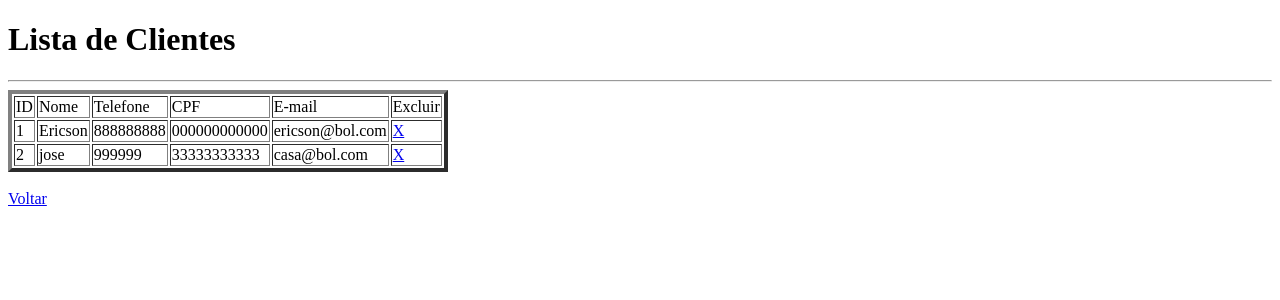
After one commit to ericsonnascimento/projeto_site, a Flask app: page /lista in a window 1280 px wide. The commit adds this page. Shown: the top 300 px of the page. Run offline with Flask 2, Linux system fonts and the light colour scheme; data comes from the database, SQL or seed files in the repository; both versions use the stored data as it was after the commit.

Commit message:
Inclusão das paginas cadastro, lista, entre link para voltar a página.

```diff
--- a/app.py
+++ b/app.py
@@ -1,16 +1,15 @@
 from flask import Flask, render_template, request, url_for, redirect
 from flask_sqlalchemy import SQLAlchemy
 
-
 app = Flask(__name__)
 app.config['SQLALCHEMY_DATABASE_URI'] = 'sqlite:///db.sqlite'
-app.config['SQLALCHEMY_TRACK_MODIFICATIONS'] = False #não está no tutorial, coloquei a linha para parar o erro
+app.config['SQLALCHEMY_TRACK_MODIFICATIONS'] = False #não está no tutorial, coloquei a linha para parar o erro ao inicializar o servidor
 
 db = SQLAlchemy(app)
 
 class Pessoa(db.Model):
 
-    __tablename__= 'cliente'
+    __tablename__ = 'cliente'
 
     _id = db.Column(db.Integer, primary_key=True, autoincrement=True)
     nome = db.Column(db.String)
@@ -30,5 +29,39 @@ db.create_all()
 def index():
     return render_template('index.html')
 
+@app.route('/cadastrar')
+def cadastrar():
+    return render_template('cadastro.html')
+
+@app.route('/cadastro', methods=['GET', 'POST'])
+def cadastro():
+    if request.method == 'POST':
+        nome = request.form.get('nome')
+        telefone = request.form.get('telefone')
+        cpf = request.form.get('cpf')
+        email = request.form.get('email')
+
+        if nome and telefone and cpf and email:
+            p = Pessoa(nome, telefone, cpf, email)
+            db.session.add(p)
+            db.session.commit()
+
+    return redirect(url_for('index'))
+
+@app.route('/lista')
+def lista():
+    pessoas = Pessoa.query.all()
+    return render_template('lista.html', pessoas=pessoas)
+
+@app.route('/excluir/<int:id>')
+def excluir(id):
+    pessoa = Pessoa.query.filter_by(_id=id).first()
+
+    db.session.delete(pessoa)
+    db.session.commit()
+
+    pessoas = Pessoa.query.all() #duas linhas para retornar a página da lista após a exclusão
+    return render_template('lista.html', pessoas=pessoas)
+
 if __name__ == '__main__':
     app.run(debug=True)
--- a/templates/index.html
+++ b/templates/index.html
@@ -6,5 +6,9 @@
 </head>
 <body>
     <h1>Cadastro de Clientes</h1>
+    <hr>
+    <a href="{{ url_for('cadastrar')}}">Cadastrar Cliente</a>
+    <br>
+    <a href="{{ url_for('lista')}}">Lista de Clientes</a>
 </body>
 </html>
--- /dev/null
+++ b/templates/lista.html
@@ -0,0 +1,32 @@
+<!DOCTYPE html>
+<html lang="en">
+<head>
+    <meta charset="UTF-8">
+    <title>Lista de Clientes</title>
+</head>
+<body>
+    <h1>Lista de Clientes</h1>
+    <hr>
+    <table border="4">
+        <tr>
+            <td>ID</td>
+            <td>Nome</td>
+            <td>Telefone</td>
+            <td>CPF</td>
+            <td>E-mail</td>
+            <td>Excluir</td>
+        </tr>
+        {% for pessoa in pessoas %}
+        <tr>
+            <td>{{ pessoa._id }}</td>
+            <td>{{ pessoa.nome }}</td>
+            <td>{{ pessoa.telefone }}</td>
+            <td>{{ pessoa.cpf }}</td>
+            <td>{{ pessoa.email }}</td>
+            <td><a href="/excluir/{{ pessoa._id }}">X</a></td>
+        </tr>
+        {% endfor %}
+    </table><br>
+    <a href="/index">Voltar</a>
+</body>
+</html>
```
Also changed, not shown: templates/cadastro.html (added, +33 -0 lines), db.sqlite.
